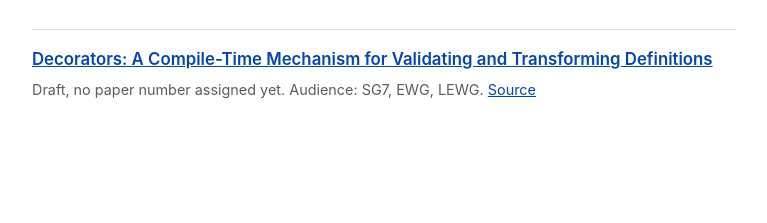
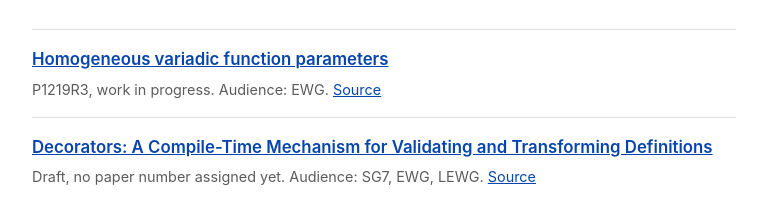
Before and after one commit to Rinzii/proposals, a plain HTML site: page index.html in a window 1280 px wide. Shown: the part 135-358 px from the top of the page, without its empty margins (256-1023 px from the left). Drawn offline with Linux system fonts and the light colour scheme.

Commit message:
Add support for short hand links and update the homepage to be up to date

```diff
--- a/index.html
+++ b/index.html
@@ -32,6 +32,10 @@
 <p class="sub">C++ standards committee papers by Ian Pike.</p>
 <ul>
   <li>
+    <div class="title"><a href="drafts/cpp/P1219.html">Homogeneous variadic function parameters</a></div>
+    <div class="meta">P1219R3, work in progress. Audience: EWG. <a href="https://github.com/Rinzii/proposals/blob/main/drafts/cpp/P1219R3.bs">Source</a></div>
+  </li>
+  <li>
     <div class="title"><a href="drafts/cpp/decorators_r0.html">Decorators: A Compile-Time Mechanism for Validating and Transforming Definitions</a></div>
     <div class="meta">Draft, no paper number assigned yet. Audience: SG7, EWG, LEWG. <a href="https://github.com/Rinzii/proposals/blob/main/drafts/cpp/decorators_r0.bs">Source</a></div>
   </li>
```
Also changed, not shown: .github/workflows/bs.yaml, 1 other file.
